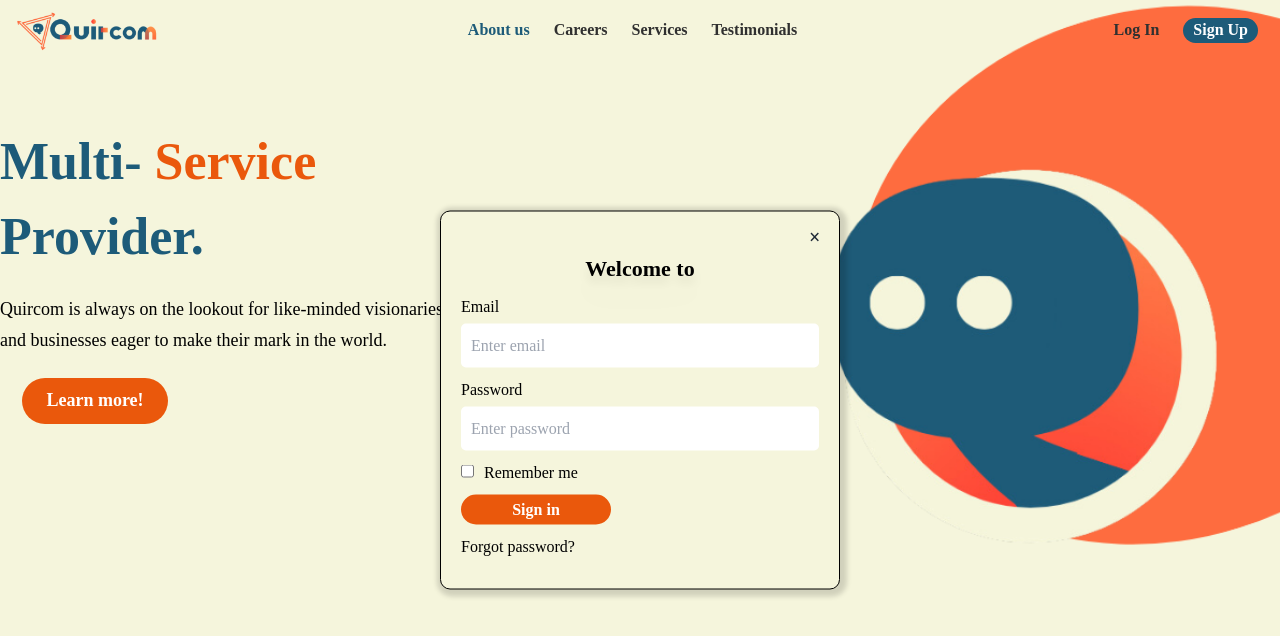
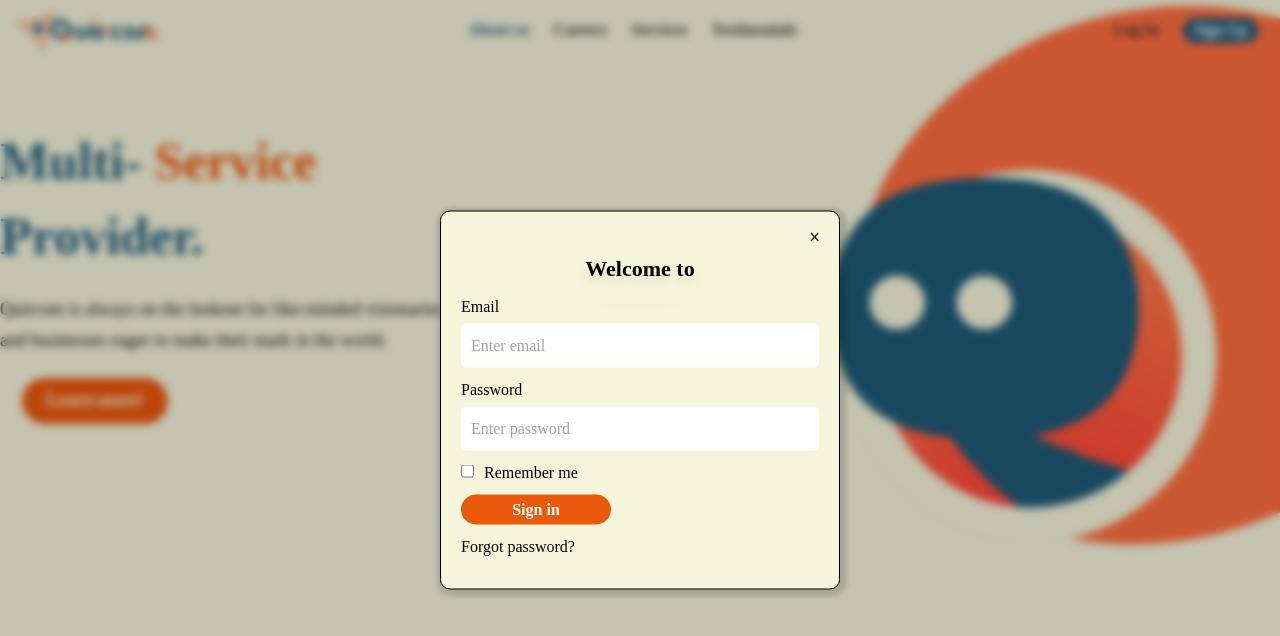
Before and after one commit to jianDeveloper/quircom, a React (Vite) app: page / in a window 1280 px wide. Both pictures are taken after a click on the button "Log In". Shown: the top 636 px of the page. Built offline with nearby package versions, Linux system fonts and the light colour scheme.

Commit message:
blurr added

```diff
--- a/src/components/Login.jsx
+++ b/src/components/Login.jsx
@@ -3,11 +3,11 @@ import React from 'react'
 const Login = ({open, onClose}) => {
     if(!open) return null
   return (
-    <div className='overlay'>
+    <div className='fixed inset-0 bg-black bg-opacity-20 backdrop-blur-sm ease-in-out duration-1000'>
 
     <div className='loginContainer'>
         <div className='absolute top-[50%] left-[50%] translate-x-[-50%] translate-y-[-50%] bg-[beige] w-[400px] px-[20px] py-[30px] rounded-[10px] shadow-[2px_2px_5px_5px_rgba(0,0,0,0.15)] border-solid border-[1px] border-black'>
-            <div on onClick={onClose} className='absolute top-[10px] right-[20px] cursor-pointer w-[10px] h-[10px] text-gray-800 text-center font-semibold text-[20px]'>&times;</div>
+            <div on onClick={onClose} className='absolute top-[10px] right-[20px] cursor-pointer w-[10px] h-[10px] text-gray-800 text-center font-semibold text-[20px] ease-in-out duration-1000'>&times;</div>
                 <div className='form'>
           <h2 className='text-center mx-[20px] my-[10px] text-[22px] font-extrabold drop-shadow-xl'>Welcome to</h2>
             <div className='mt-[10px]'>
```
